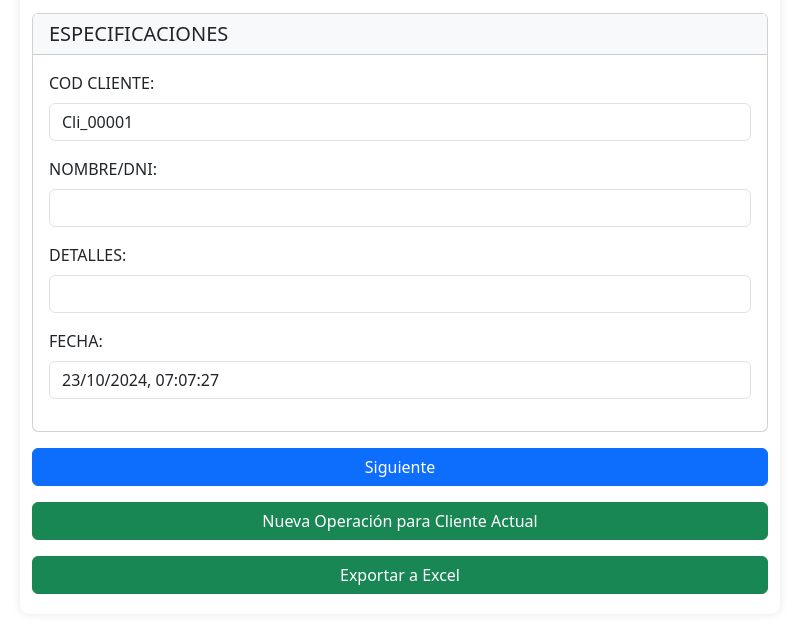
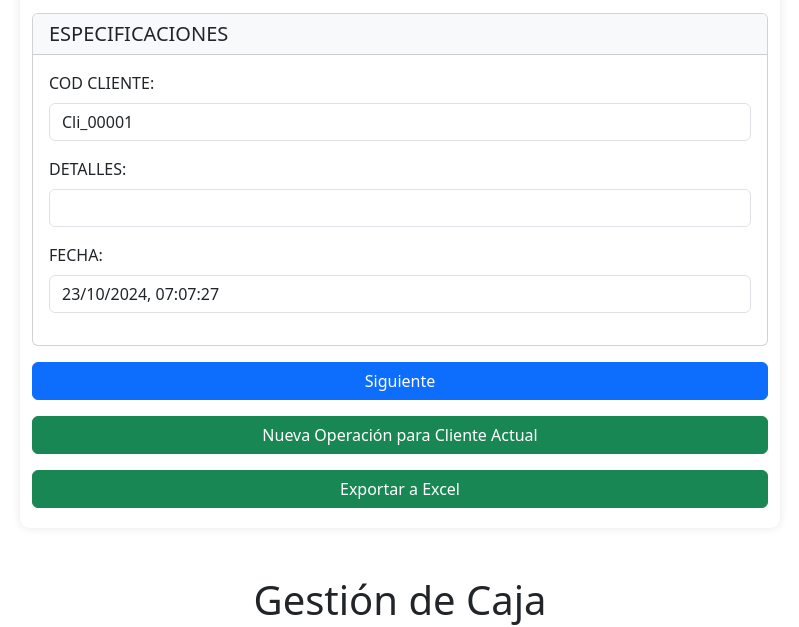
Before and after one commit to Juan1304123/Juan1304123.github.io, a plain HTML site: page index.html in a window 1280 px wide. Shown: the part 185-812 px from the top of the page, without its empty margins (240-1039 px from the left). Drawn offline with nearby package versions, Linux system fonts and the light colour scheme; some packages are replaced by stand-ins of ours; a script that the page names is missing.

Commit message:
Update index.html

```diff
--- a/index.html
+++ b/index.html
@@ -70,10 +70,6 @@
                                         <div class="mb-3">
                                             <label for="codCliente" class="form-label">COD CLIENTE:</label>
                                             <input type="text" class="form-control" id="codCliente" name="codCliente" readonly>
-                                        </div>
-                                        <div class="mb-3">
-                                            <label for="nombreDni" class="form-label">NOMBRE/DNI:</label>
-                                            <input type="text" class="form-control" id="nombreDni" name="nombreDni" required>
                                         </div>
                                         <div class="mb-3">
                                             <label for="detalles" class="form-label">DETALLES:</label>
@@ -306,6 +302,7 @@
                         <label class="form-label">Monto:</label>
                         <input type="number" class="form-control monto" required step="0.01">
                     </div>
+
                     <button type="button" class="btn btn-danger btn-sm eliminarOperacion">Eliminar</button>
                 </div>
             `;
@@ -328,7 +325,6 @@
                 if (form.checkValidity()) {
                     const newData = {
                         codCliente: document.getElementById('codCliente').value,
-                        nombreDni: document.getElementById('nombreDni').value,
                         detalles: document.getElementById('detalles').value,
                         fecha: document.getElementById('fecha').value,
                         encargado: document.getElementById('encargado').value,
```
